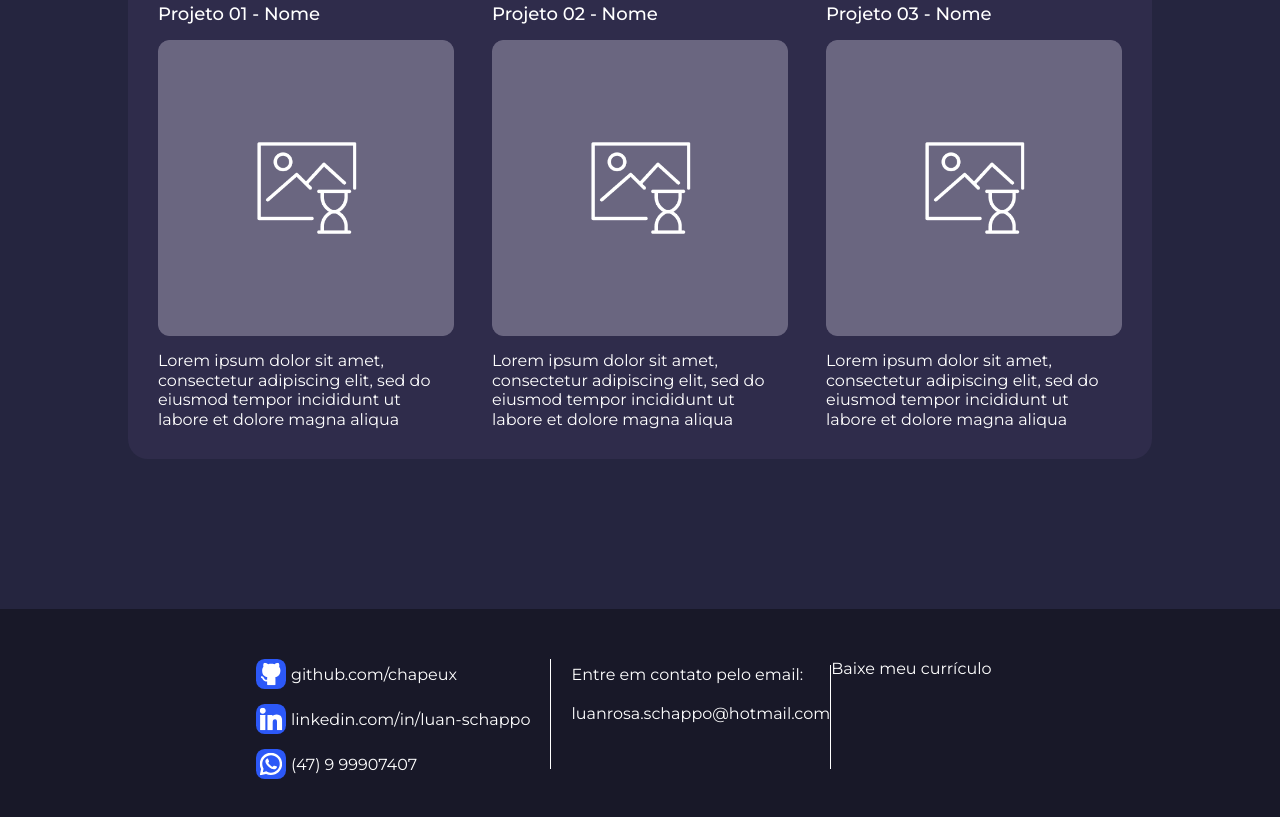
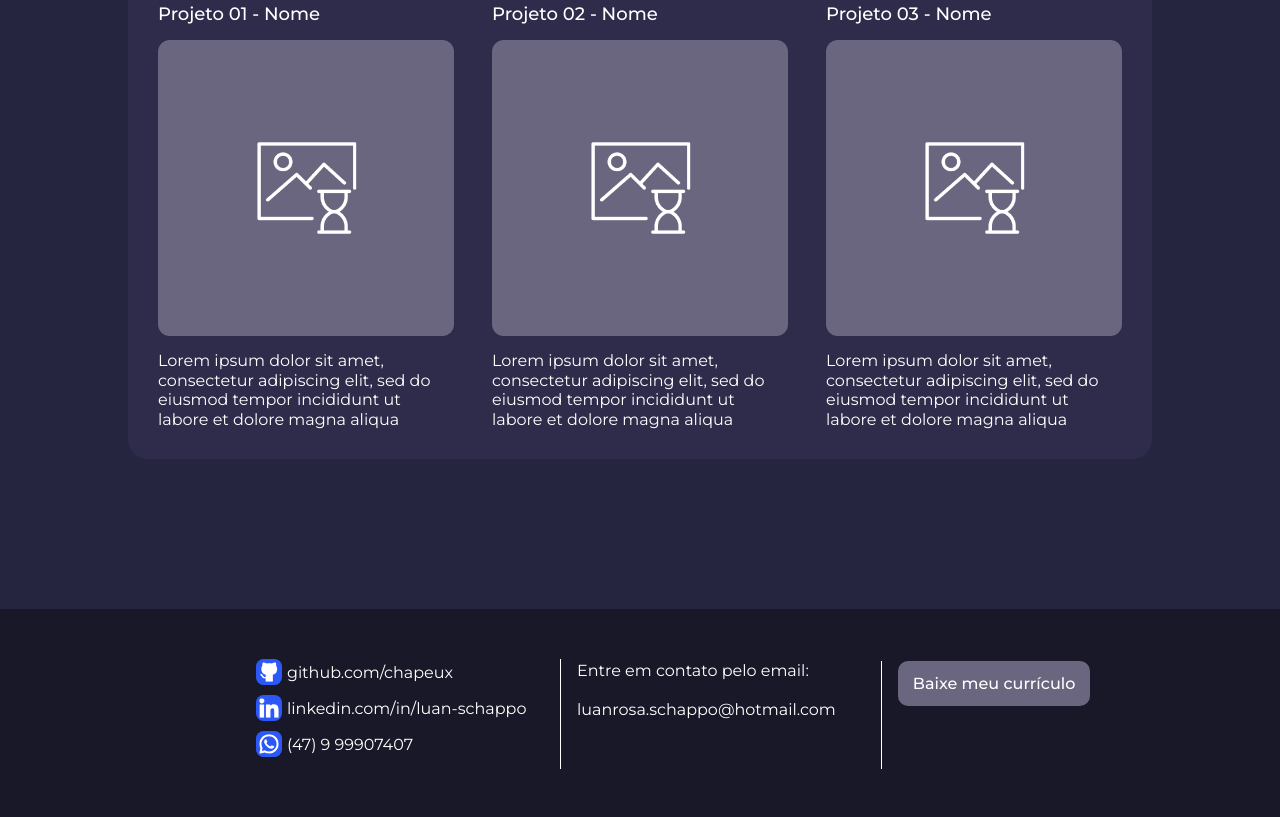
Before and after one commit to chapeux/portfolio, a plain HTML site: page index.html in a window 1280 px wide. Shown: the part 974-1791 px from the top of the page. Drawn offline with Linux system fonts and the light colour scheme.

Commit message:
Update styles

```diff
--- a/css/media-query.css
+++ b/css/media-query.css
@@ -13,6 +13,7 @@
 
 	.card {justify-content: center;}
 
+	.sociais {align-items: flex-start;}
 }
 
 @media screen and (max-width: 1390px) {
@@ -22,6 +23,8 @@
 	main {
 		padding: 50px 10%;
 	}
+
+	.sociais {align-items: flex-start;}
 }
 
 @media screen and (max-width: 1160px) {
@@ -84,6 +87,7 @@
 		font-size: 14px;
 	}
 
+	.sociais {align-items: flex-start;}
 }
 
 @media screen and (max-width: 950px) {
@@ -104,6 +108,8 @@
 		flex-direction: column;
 		gap: 45px;
 	}
+
+	.sociais {align-items: flex-start;}
 }
 
 @media screen and (max-width: 750px) {
@@ -128,6 +134,8 @@
 	.illustration {
 		padding: 0 20%;
 	}
+
+	.sociais {align-items: flex-start;}
 
 }
 
--- a/css/style.css
+++ b/css/style.css
@@ -232,6 +232,7 @@ footer {
 
 .footer-div {
 	display: flex;
+	gap: 2%;
 }
 
 .sociais {
@@ -240,13 +241,13 @@ footer {
 	justify-content: start;
 	font-weight: 400;
 	text-align: start;
-	gap: 15px;
+	gap: 10px;
 	border-right: 1px solid #FFFFFF;
 }
 
 .icon-sociais {
-	width: 30px;
-	height: 30px;
+	width: 26px;
+	height: 26px;
 }
 
 .icon-text {
@@ -254,21 +255,45 @@ footer {
 	flex-direction: row-reverse;
 	justify-content: flex-end;
 	align-items: center;
+	width: 19em;
 }
 
 .text-sociais {
+	display: flex;
 	font-size: 16px;
 	margin-left: 5px;
-	margin-right: 20px;
 }
 
 .email {
 	gap: 20px;
-	margin-top: 6px;
-	margin-left: 20px;
+	margin-top: 2px;
 	display: flex;
 	align-items: flex-start;
 	flex-direction: column;
 	justify-content: flex-start;
 	border-right: 1px solid #FFFFFF;
 }
+
+.curriculo {
+	align-items: flex-start;
+	width: 33%;
+	margin-top: 2px;
+}
+
+.link-curriculo {
+	display: flex;
+	align-items: center;
+	width: 12em;
+	justify-content: center;
+	text-align: center;
+	font-weight: 500;
+	height: 45px;
+	background-color: #6A6680;
+	border-radius: 10px;
+	border: none;
+	color: white;
+}
+
+.link-curriculo:hover {
+	background-color: #2C58F7;
+}
```
